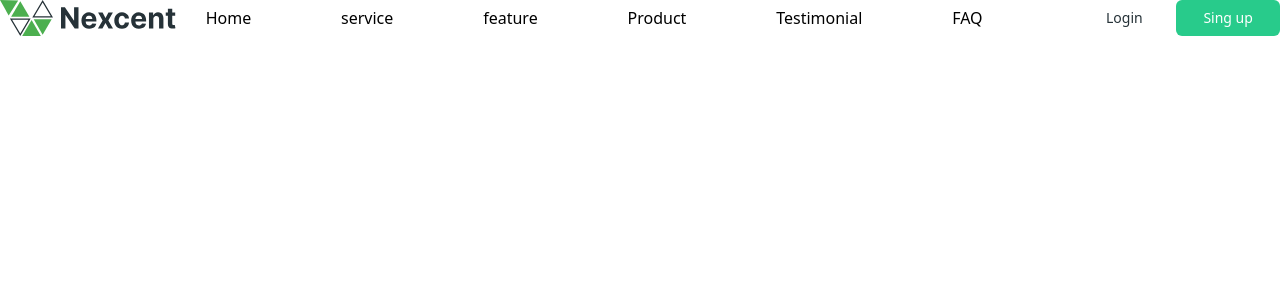
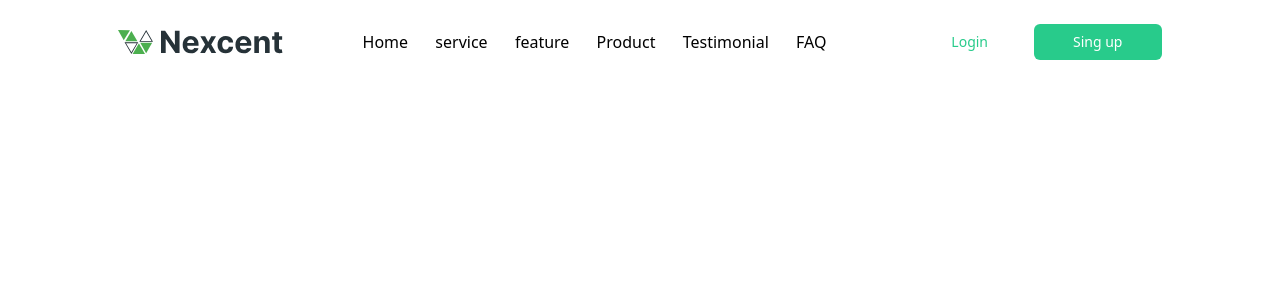
Before and after one commit to Jeevith-U/VE-Connected-Assignment--Web-Page, a React (Vite) app: page / in a window 1280 px wide. Shown: the top 300 px of the page. Built offline with nearby package versions, Linux system fonts and the light colour scheme.

Commit message:
navbar completed

```diff
--- a/src/Components/Button.jsx
+++ b/src/Components/Button.jsx
@@ -2,7 +2,7 @@ import React from 'react'
 
 const Button = ({name, bgOn}) => {
   return (
-    <button className={`w-32 px-4 py-2 rounded-md text-sm ${bgOn ? "bg-primary text-white" : "text-black" }`}>
+    <button className={`w-32 px-4 py-2 rounded-md text-sm font-medium ${bgOn ? "bg-primary text-white" : "text-primary" }`}>
         {name}
     </button>
   )
--- a/src/Pages/Navbar/Navbar.jsx
+++ b/src/Pages/Navbar/Navbar.jsx
@@ -1,30 +1,34 @@
-import React from 'react'
-import Button from '../../Components/Button'
+import React from "react";
+import Button from "../../Components/Button";
 
 const Navbar = () => {
   return (
-    <nav className='flex'>
+    <nav className="flex justify-center items-center py-6">
+      <div className="flex justify-center items-center w-10/12">
         {/* Logo */}
-        <div className='flex'>
-            <img src="Icon.svg" alt="" />
-            <img src="Nexcent.svg" alt="" className='ml-2'/>
+        <div className="flex">
+          <img src="Icon.svg" alt="" className="h-6"/>
+          <img src="Nexcent.svg" alt="" className="ml-2 h-6" />
         </div>
 
         {/* Nav links */}
-        <ul className='flex w-full justify-evenly items-center'>
+        <div className="w-7/12 flex justify-center items-center">
+          <ul className="flex w-10/12 justify-evenly items-center text-base">
             <li>Home</li>
             <li>service</li>
             <li>feature</li>
             <li>Product</li>
             <li>Testimonial</li>
             <li>FAQ</li>
-        </ul>
+          </ul>
+        </div>
 
         {/* Call to Action */}
-        <Button name={"Login"} bgOn={false}/>
-        <Button name={"Sing up"} bgOn={true}/>
+        <Button name={"Login"} bgOn={false} />
+        <Button name={"Sing up"} bgOn={true} />
+      </div>
     </nav>
-  )
-}
+  );
+};
 
-export default Navbar
+export default Navbar;
```
